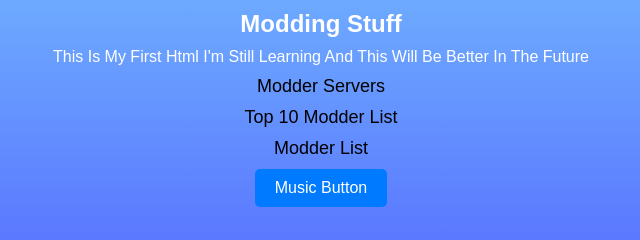
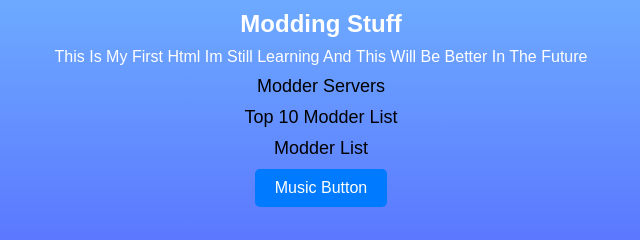
Before and after one commit to oxgontop/Vr-Modding, a plain HTML site: page index.html in a window 1280 px wide. Shown: the top 240 px of the page, 319-959 px from the left. Drawn offline with Linux system fonts and the light colour scheme.

Commit message:
Update index.html

```diff
--- a/index.html
+++ b/index.html
@@ -42,7 +42,7 @@
 <body>
 
 <h2>Modding Stuff</h2>
-<p>This Is My First Html I'm Still Learning And This Will Be Better In The Future</p>
+<p>This Is My First Html Im Still Learning And This Will Be Better In The Future</p>
 
 <a href="servers.html">Modder Servers</a>
 <a href="modders.html">Top 10 Modder List</a>
```
